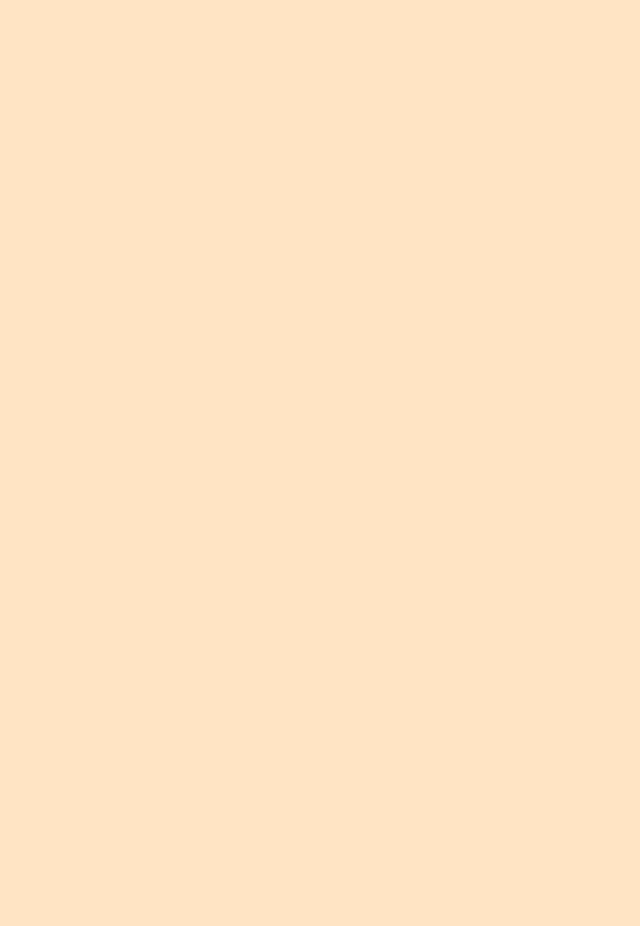
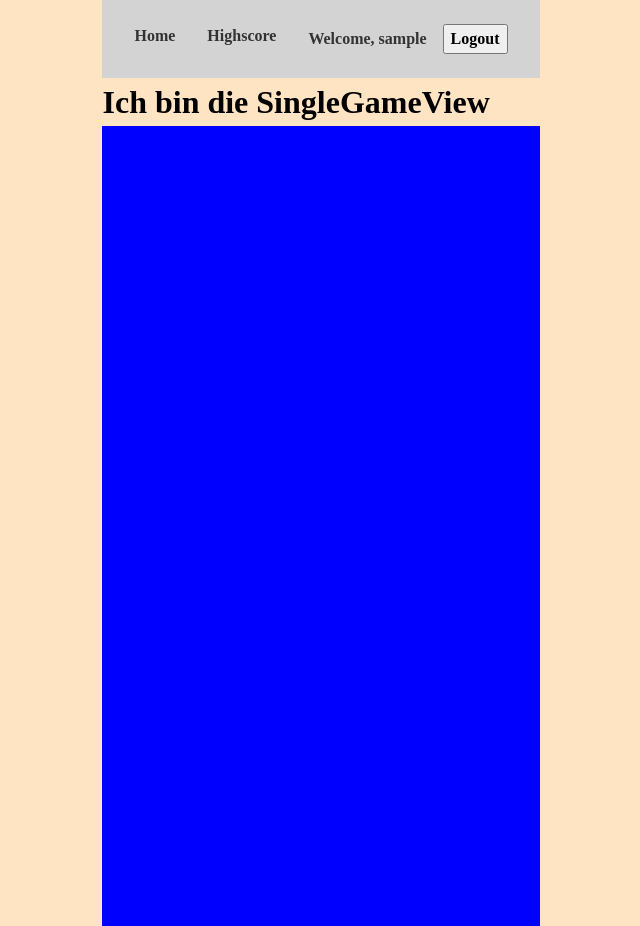
Before and after one commit to coding-bootcamps-eu/final-project-2024-06-gamebox, a Vue app: page /singleGame in a window 1280 px wide. Before the commit this address had no page. Shown: the whole page, without its empty margins (319-959 px from the left). Before the commit the page ends 800 px from the top, so only its background shows below. Built offline with nearby package versions, Linux system fonts and the light colour scheme; sample sign-in values are in the browser's storage.

Commit message:
first commit, created the SingleGameView

```diff
--- a/src/router/index.js
+++ b/src/router/index.js
@@ -2,6 +2,7 @@ import { createRouter, createWebHistory } from 'vue-router'
 import { usersStore } from '@/stores/users.js'
 import HomeView from '../views/HomeView.vue'
 import HighScoreView from '@/views/HighScoreView.vue'
+import SingleGameView from '@/views/SingleGameView.vue'
 
 const router = createRouter({
   history: createWebHistory(import.meta.env.BASE_URL),
@@ -19,6 +20,15 @@ const router = createRouter({
       meta: {
         isLoggedIn: true
       }
+    },
+
+    {
+      path: '/singleGame',
+      name: 'singleGame',
+      component: SingleGameView,
+      meta: {
+        isLoggedIn: true
+      }
     }
   ]
 })
--- /dev/null
+++ b/src/views/SingleGameView.vue
@@ -0,0 +1,24 @@
+<template>
+  <NavBar class="navbar" />
+  <h1>Ich bin die SingleGameView</h1>
+  <div class="currentGame"></div>
+</template>
+
+<script>
+import NavBar from '@/components/NavBar.vue'
+
+export default {
+  components: {
+    NavBar
+  }
+}
+</script>
+
+<style scoped>
+.currentGame {
+  background-color: blue;
+  border: black 5 rem;
+  width: 100%;
+  height: 100%;
+}
+</style>
```
